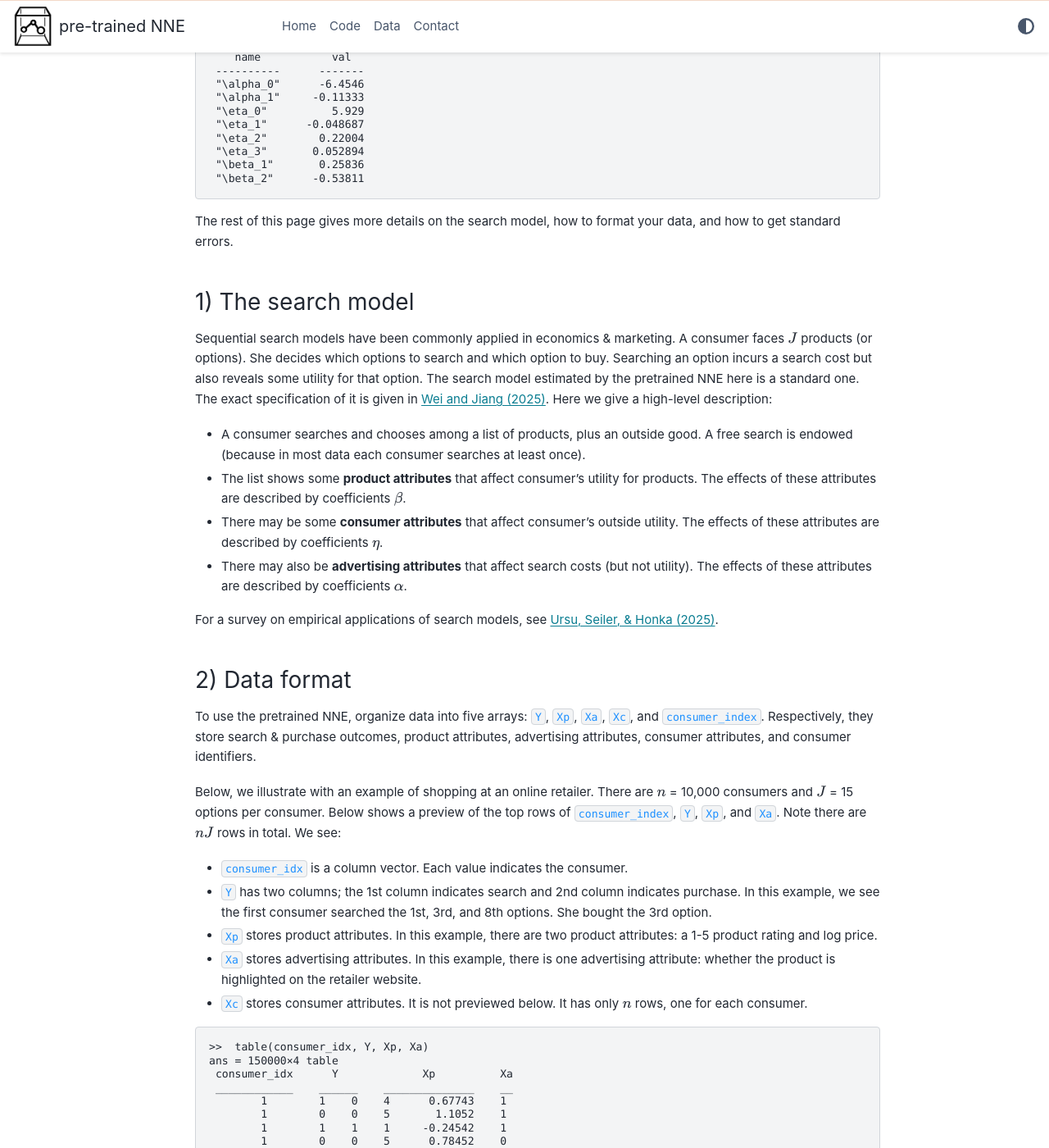
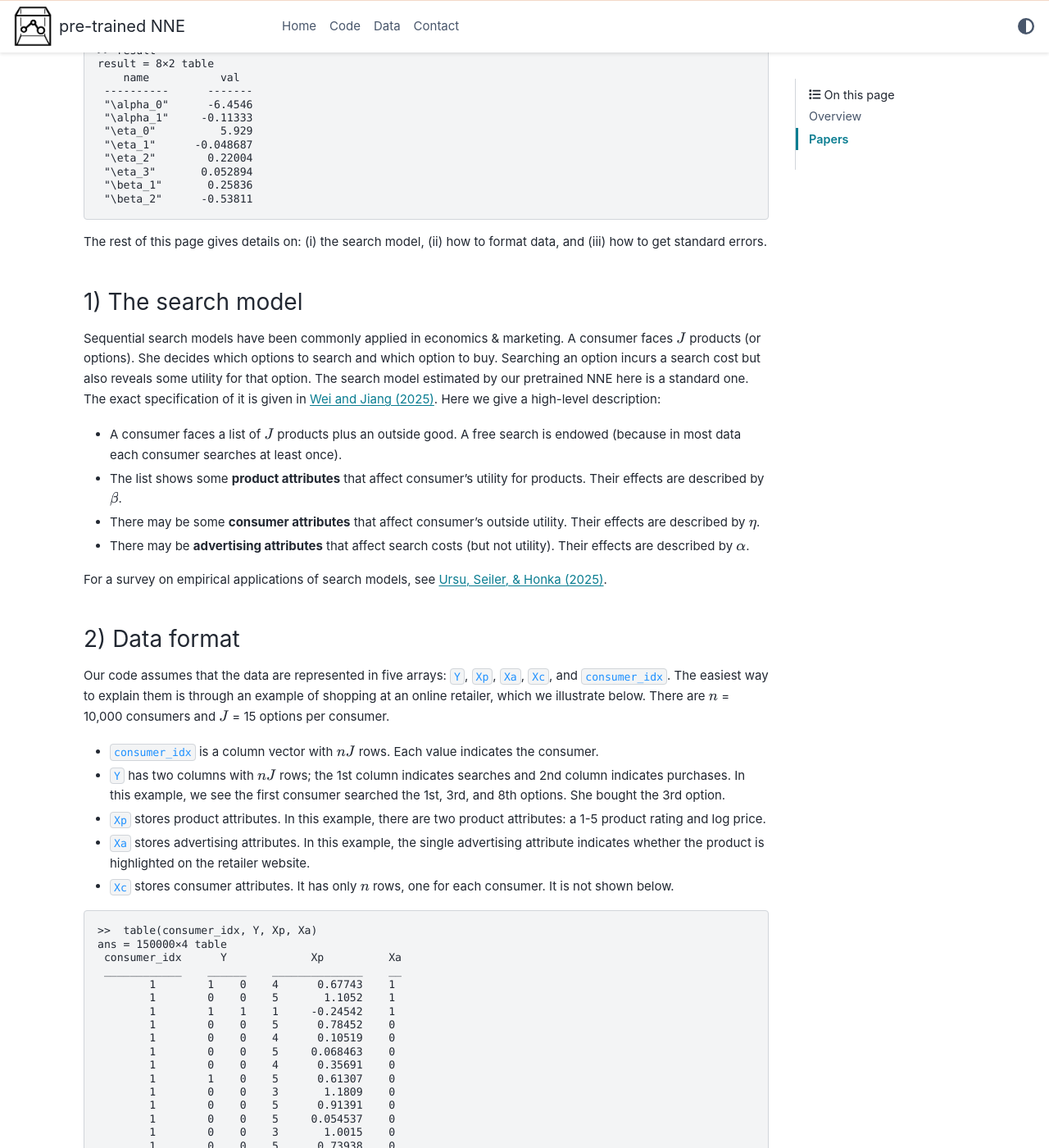
Before and after one commit to pnnehome/pnnehome.github.io, a Sphinx documentation site: the page built from docs/source/index.rst, in a window 1280 px wide and 1400 px high, scrolled down 862 px. Shown: the whole window at 82% size. Built offline with Sphinx 7.4.7 and the PyData theme 0.15.4, drawn with Linux system fonts in a browser that asks for light colours; some of the changed text lies outside the part shown.

Commit message:
writing changes - one pass

```diff
--- a/docs/source/conf.py
+++ b/docs/source/conf.py
@@ -49,6 +49,8 @@ html_theme_options = {
     "show_prev_next": False
 }
 
+html_show_sourcelink = False
+
 redirects = {
      "home/home.html": "../index.html"
 }
--- a/docs/source/home/home.rst
+++ b/docs/source/home/home.rst
@@ -1,4 +1,5 @@
-:html_theme.sidebar_secondary.remove:
+..
+   :html_theme.sidebar_secondary.remove:
 
 :parenttoc: True
 
--- a/docs/source/index.rst
+++ b/docs/source/index.rst
@@ -1,4 +1,5 @@
-:html_theme.sidebar_secondary.remove:
+..
+   :html_theme.sidebar_secondary.remove:
 
 .. pNNE documentation master file, created by
    sphinx-quickstart on Mon Sep 18 12:08:20 2023.
@@ -21,16 +22,16 @@ Welcome to Pre-trained NNE
 
 .. role:: note-text
 
-(:note-text:`Note\: This website is being updated over time. Last update on May 3, 2025.`)
+(:note-text:`Note\: This website is being updated over time. Last update on June 5, 2025.`)
 
-This is the companion website for :ref:`Wei and Jiang (2025) <papers_home>`. It provides a pretrained estimator for a consumer search model used in economics & marketing. The estimator is based on a neural net that recognizes search model parameters from data patterns. We call it pretrained neural net estimator (NNE). The approach extends :ref:`Wei and Jiang (2024) <papers_home>` and is generally applicable to structural models, though here we focus on a search model.
+This is the companion website for :ref:`Wei and Jiang (2025) <papers_home>`. It provides a pretrained estimator for a consumer search model used in economics & marketing. The estimator is based on a neural net that recognizes search model parameters from data patterns. The neural net is pretrained so the estimation cost for users is minimal. We call this estimator a pretrained neural net estimator (NNE). Pretraining NNE is generally applicable to structural models, though here we focus on the search model.
 
-Below is a brief overview of how to apply pretrained NNE to your search data. For Matlab code and detailed documentation, see :ref:`code <code>` page. For examples to try out, see :ref:`data <data>` page.
+Below is a brief overview of how to apply the pretrained NNE to your search data. For Matlab code and detailed documentation, see :ref:`code <code>` page. For examples to try out, see :ref:`data <data>` page.
 
 Overview
 ------------------
 
-The main function to execute estimation is ``nne_estimate.m``, as shown below.
+The main function to execute is ``nne_estimate.m``, as shown below.
 
 .. code-block:: console
 
@@ -39,8 +40,8 @@ The main function to execute estimation is ``nne_estimate.m``, as shown below.
 Explanation for inputs and output:
 
 * Input ``nne`` stores the trained neural net and some pre-defined settings, available from the file ``trained_nne.mat``.
-* Inputs ``Xp``, ``Xa``, ``Xc``, ``Y``, and ``consumer_index`` store your data (more on them below).
-* Output ``result`` is a table storing the parameter estimate for the search model.
+* Inputs ``Xp``, ``Xa``, ``Xc``, ``Y``, and ``consumer_idx`` are your data (more on them below).
+* Output ``result`` is a table with the parameter estimate for the search model.
 
 Below shows an example. The total execution time is 0.78 sec on a laptop. The time includes overheads such as some data sanity checks.
 
@@ -64,32 +65,30 @@ Below shows an example. The total execution time is 0.78 sec on a laptop. The ti
     "\beta_1"       0.25836
     "\beta_2"      -0.53811
 
-The rest of this page gives more details on the search model, how to format your data, and how to get standard errors.
+The rest of this page gives details on: (i) the search model, (ii) how to format data, and (iii) how to get standard errors.
 
 
 1) The search model
 """"""""""""""""""""""
-Sequential search models have been commonly applied in economics & marketing. A consumer faces :math:`J` products (or options). She decides which options to search and which option to buy. Searching an option incurs a search cost but also reveals some utility for that option.  The search model estimated by the pretrained NNE here is a standard one. The exact specification of it is given in :ref:`Wei and Jiang (2025) <papers_home>`. Here we give a high-level description:
+Sequential search models have been commonly applied in economics & marketing. A consumer faces :math:`J` products (or options). She decides which options to search and which option to buy. Searching an option incurs a search cost but also reveals some utility for that option.  The search model estimated by our pretrained NNE here is a standard one. The exact specification of it is given in :ref:`Wei and Jiang (2025) <papers_home>`. Here we give a high-level description:
 
-* A consumer searches and chooses among a list of products, plus an outside good. A free search is endowed (because in most data each consumer searches at least once).
-* The list shows some **product attributes** that affect consumer's utility for products. The effects of these attributes are described by coefficients :math:`\beta`.
-* There may be some **consumer attributes** that affect consumer's outside utility. The effects of these attributes are described by coefficients :math:`\eta`.
-* There may also be **advertising attributes** that affect search costs (but not utility). The effects of these attributes are described by coefficients :math:`\alpha`.
+* A consumer faces a list of :math:`J` products plus an outside good. A free search is endowed (because in most data each consumer searches at least once).
+* The list shows some **product attributes** that affect consumer's utility for products. Their effects are described by :math:`\beta`.
+* There may be some **consumer attributes** that affect consumer's outside utility. Their effects are described by :math:`\eta`.
+* There may be **advertising attributes** that affect search costs (but not utility). Their effects are described by :math:`\alpha`.
 
 For a survey on empirical applications of search models, see :ref:`Ursu, Seiler, & Honka (2025) <papers_home>`.
 
 
 2) Data format
 """"""""""""""""""""""
-To use the pretrained NNE, organize data into five arrays: ``Y``, ``Xp``, ``Xa``, ``Xc``, and ``consumer_index``. Respectively, they store search & purchase outcomes, product attributes, advertising attributes, consumer attributes, and consumer identifiers.
+Our code assumes that the data are represented in five arrays: ``Y``, ``Xp``, ``Xa``, ``Xc``, and ``consumer_idx``. The easiest way to explain them is through an example of shopping at an online retailer, which we illustrate below. There are :math:`n` = 10,000 consumers and :math:`J` = 15 options per consumer.
 
-Below, we illustrate with an example of shopping at an online retailer. There are :math:`n` = 10,000 consumers and :math:`J` = 15 options per consumer. Below shows a preview of the top rows of  ``consumer_index``, ``Y``, ``Xp``, and ``Xa``. Note there are :math:`nJ` rows in total. We see:
-
-* ``consumer_idx`` is a column vector. Each value indicates the consumer.
-* ``Y`` has two columns; the 1st column indicates search and 2nd column indicates purchase. In this example, we see the first consumer searched the 1st, 3rd, and 8th options. She bought the 3rd option.
+* ``consumer_idx`` is a column vector with :math:`nJ` rows. Each value indicates the consumer.
+* ``Y`` has two columns with :math:`nJ` rows; the 1st column indicates searches and 2nd column indicates purchases. In this example, we see the first consumer searched the 1st, 3rd, and 8th options. She bought the 3rd option.
 * ``Xp`` stores product attributes. In this example, there are two product attributes: a 1-5 product rating and log price.
-* ``Xa`` stores advertising attributes. In this example, there is one advertising attribute: whether the product is highlighted on the retailer website.
-* ``Xc`` stores consumer attributes. It is not previewed below. It has only :math:`n` rows, one for each consumer.
+* ``Xa`` stores advertising attributes. In this example, the single advertising attribute indicates whether the product is highlighted on the retailer website.
+* ``Xc`` stores consumer attributes. It has only :math:`n` rows, one for each consumer. It is not shown below.
 
 .. code-block:: console
 
@@ -117,26 +116,14 @@ Below, we illustrate with an example of shopping at an online retailer. There ar
            2        0    0    5      0.73669    1
          :            :             :           :
 
-Below show the dimensions of each variable. Outside this example, if your data do not feature advertising or consumer attributes, you can let ``Xa`` or ``Xc`` be an empty matrix.
-
-.. code-block:: console
-
-   >>  whos Xp Xa Xc Y consumer_idx
-
-       Name               Size             Bytes         Class      Attributes
-
-       Xa                150000x1         1200000        double
-       Xc                 10000x3          240000        double
-       Xp                150000x2         2400000        double
-       consumer_idx      150000x1         1200000        double
-       Y                 150000x2         2400000        double
+More generally, if your data do not feature advertising or consumer attributes, you can simply let ``Xa`` or ``Xc`` be an empty matrix.
 
 
 3) Bootstrap standard errors
 """"""""""""""""""""""""""""""
 The ``nne_estimate.m`` function has standard error calculation built in. Simply add ``se = true`` option as shown below. The output will include an additional column of standard errors. The calculation bootstraps 50 samples so execution time will be somewhat longer, but it can take advantage of parallel computing toolbox if installed.
 
-We see :math:`\alpha_1` is negative, indicating that the products highlighted by the retailer enjoy a lower search cost (so they are more likely to be searched). We see :math:`\beta_1` is positive, indicating that consumer utility increases with product rating. We see :math:`\eta_1` is negative, indicating that the outside utility decreases with the first consumer attribute.
+In this example, we see :math:`\alpha_1` is negative, indicating that the highlighted products enjoy a lower search cost. We see :math:`\beta_1` is positive, indicating that consumer utility increases with product rating.
 
 .. code-block:: console
 
@@ -164,9 +151,9 @@ We see :math:`\alpha_1` is negative, indicating that the products highlighted by
 Papers
 ---------------
 
+Wei, Yanhao 'Max' and Zhenling Jiang (2025), "Pretraining Estimators for Structural Models: Application to Consumer Search."
+
 Wei, Yanhao 'Max' and Zhenling Jiang (2024), "Estimating Parameters of Structural Models with Neural Networks," Accepted at Marketing Science.
-
-Wei, Yanhao 'Max' and Zhenling Jiang (2025), "Pretraining Estimators for Structural Models: Application to Consumer Search."
 
 Ursu, Raluca, Stephan Seiler, and Elisabeth Honka (2025), "The Sequential Search Model: A Framework for Empirical Research." QME, 23(1): 165-213.
 
```
Also changed, not shown: docs/source/code/code.rst (+25 -24 lines), docs/source/data/data.rst (+7 -6 lines).
